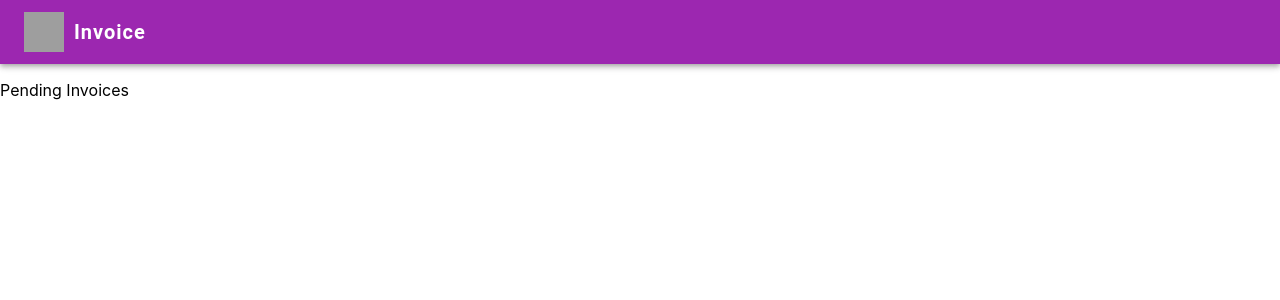
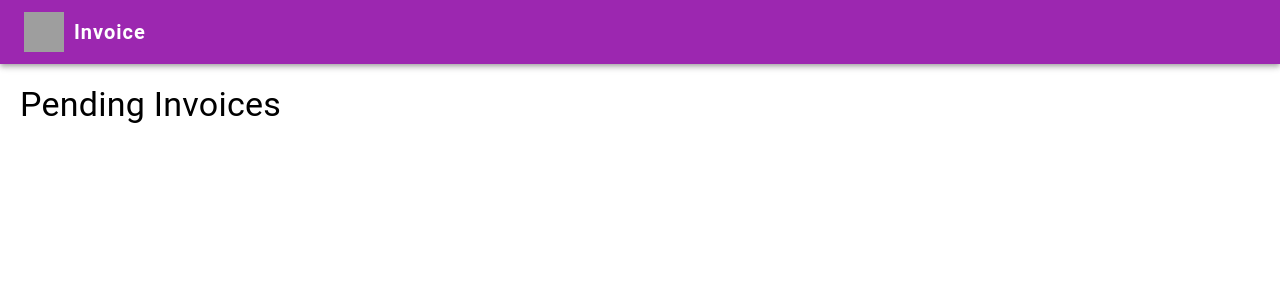
Before and after one commit to Alind47/Invoice-Processing-System, a React (Create React App) app in the folder client/: page / in a window 1280 px wide. Shown: the top 300 px of the page. Built offline with nearby package versions, Linux system fonts and the light colour scheme; grey boxes are pictures that could not be loaded.

Commit message:
updated Home.jsx

```diff
--- a/client/src/pages/Home.jsx
+++ b/client/src/pages/Home.jsx
@@ -1,13 +1,18 @@
 
+import React from "react";
 import Header from "../components/Header";
+import { Box, Typography } from "@mui/material";
 
 const Home = () => {
 
     return(
-        <div>
-        <Header/>
-        <p>Pending Invoices</p>
-        </div>
+        <>
+            <Header/>
+
+            <Box style={{margin: 20}}>
+                <Typography variant="h4">Pending Invoices</Typography>
+            </Box>
+        </>
     )
 }
 
```
